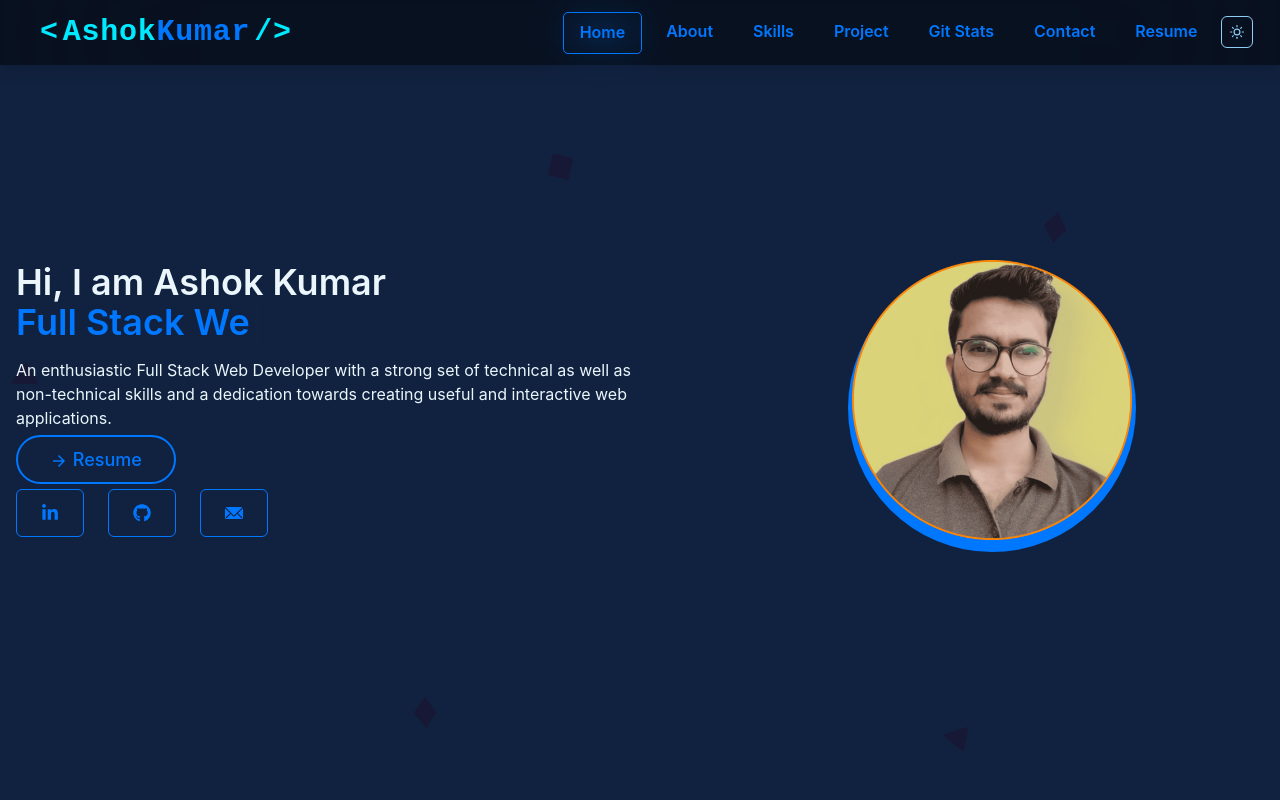
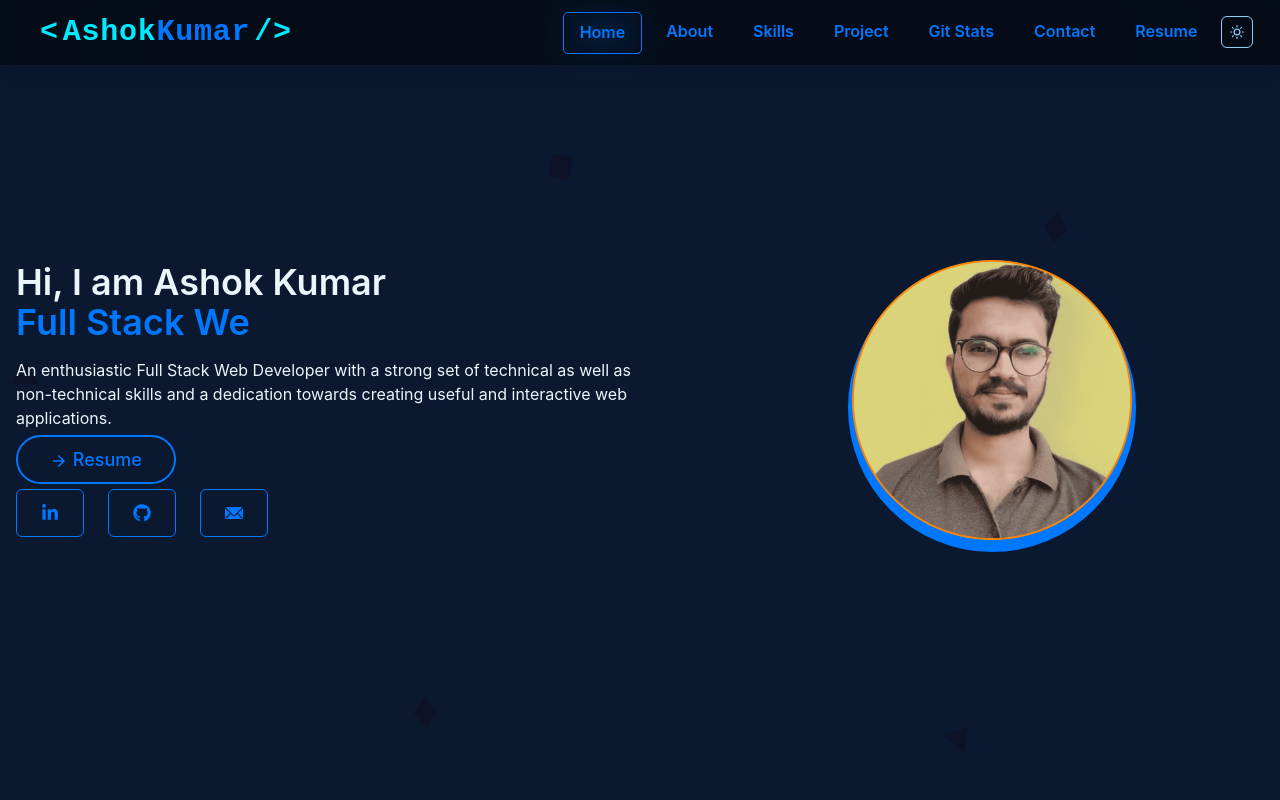
Before and after one commit to AshokPrjapati/AshokPrjapati.github.io, a React (Create React App) app: page / in a window 1280 px wide. Shown: the top 800 px of the page. Built offline with nearby package versions, Linux system fonts and the light colour scheme.

Commit message:
refactor: simplify background color logic in App component for improved readability

```diff
--- a/src/App.css
+++ b/src/App.css
@@ -25,9 +25,7 @@ html {
   background-size: cover;
   background-repeat: no-repeat;
   background-position: center;
-  /* Overlay color for color mode */
   background-blend-mode: overlay;
-  background-color: var(--bg-surface);
 }
 
 #projects,
@@ -38,9 +36,7 @@ html {
   background-size: cover;
   background-repeat: no-repeat;
   background-position: center;
-  /* Overlay color for color mode */
   background-blend-mode: overlay;
-  background-color: var(--bg-card);
 }
 
 ::-webkit-scrollbar {
--- a/src/App.tsx
+++ b/src/App.tsx
@@ -38,14 +38,7 @@ const App: React.FC = () => {
   const renderModule = (module: ModuleItem, index: number) => {
     const { componentName, path } = module;
     const Component = getComponentByModuleName(componentName);
-    const bg =
-      colorMode === "light"
-        ? index % 2 === 0
-          ? "background"
-          : "card"
-        : index % 2 === 0
-        ? "surface"
-        : "card";
+    const bg = index % 2 === 0 ? "bg-primary" : "bg-surface";
 
     return (
       <Box key={index} id={path} bg={bg}>
```
